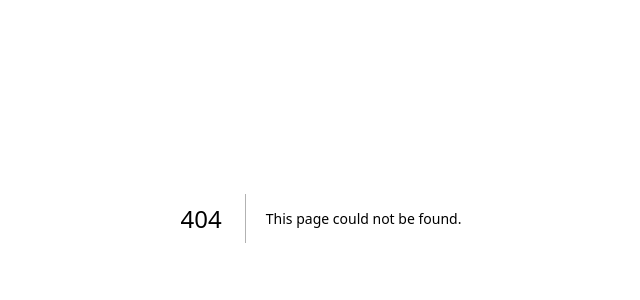
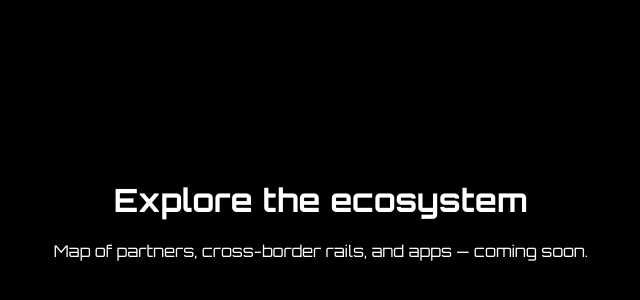
Before and after one commit to officialdavid890-ux/alphaaccess-next, a Next.js app: page /ecosystem in a window 1280 px wide. Before the commit this address had no page. Shown: the part 182-482 px from the top of the page, without its empty margins (319-959 px from the left). Built offline with nearby package versions, Linux system fonts and the light colour scheme.

Commit message:
Create ecosystem.jsx

```diff
--- /dev/null
+++ b/pages/ecosystem.jsx
@@ -0,0 +1,12 @@
+export default function Ecosystem() {
+  return (
+    <main className="min-h-screen grid place-items-center bg-black text-white">
+      <div className="max-w-2xl text-center px-6">
+        <h1 className="text-3xl font-bold">Explore the ecosystem</h1>
+        <p className="text-yellow-200/80 mt-3">
+          Map of partners, cross-border rails, and apps — coming soon.
+        </p>
+      </div>
+    </main>
+  );
+}
```
